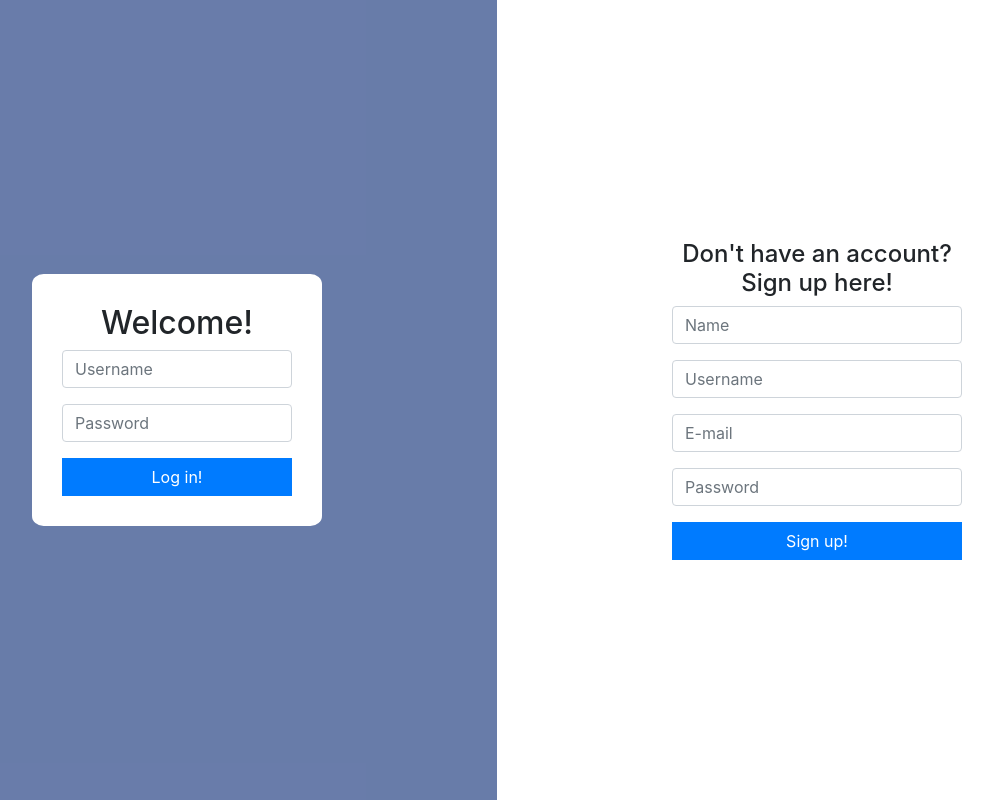
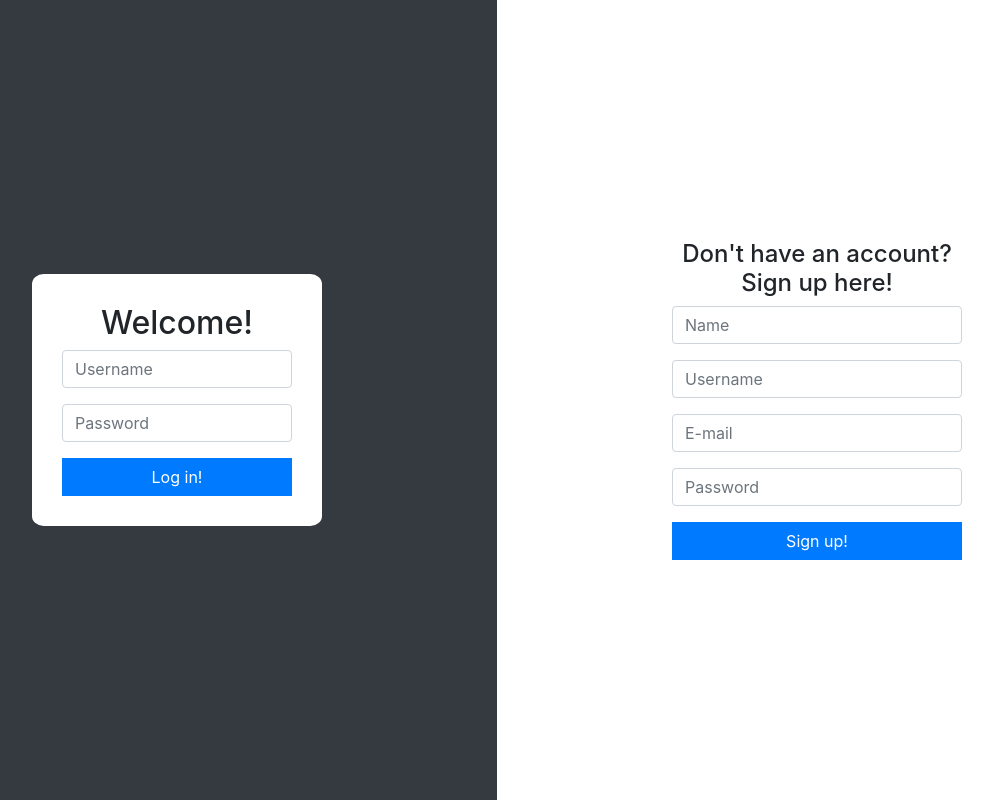
Before and after one commit to robrig92/superheroes-app, a Next.js app: page /login in a window 1280 px wide. Shown: the whole page, without its empty margins (143-1136 px from the left). Built offline with nearby package versions, Linux system fonts and the light colour scheme.

Commit message:
changed login bg

```diff
--- a/pages/login/index.module.css
+++ b/pages/login/index.module.css
@@ -10,7 +10,7 @@
 
 .formLoginContainer {
     height: 100vh;
-    background-color: #1c3a7ea9;
+    background-color: #343a40;
 }
 
 .customFormLogin {
```
